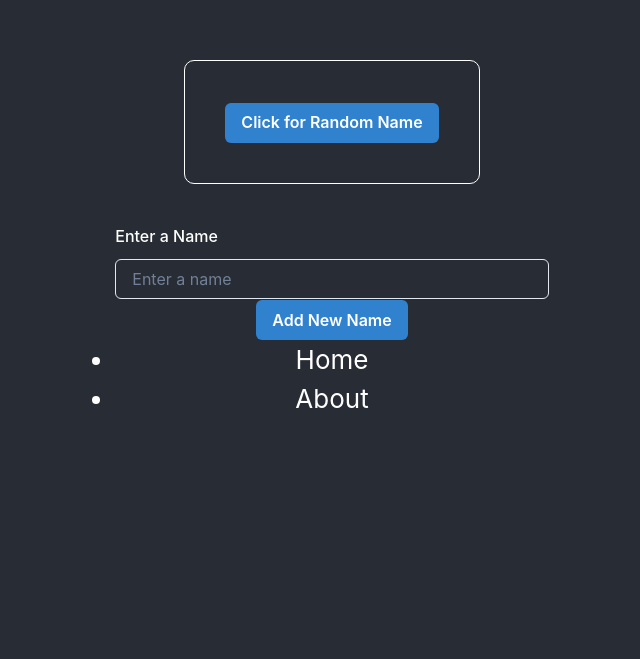
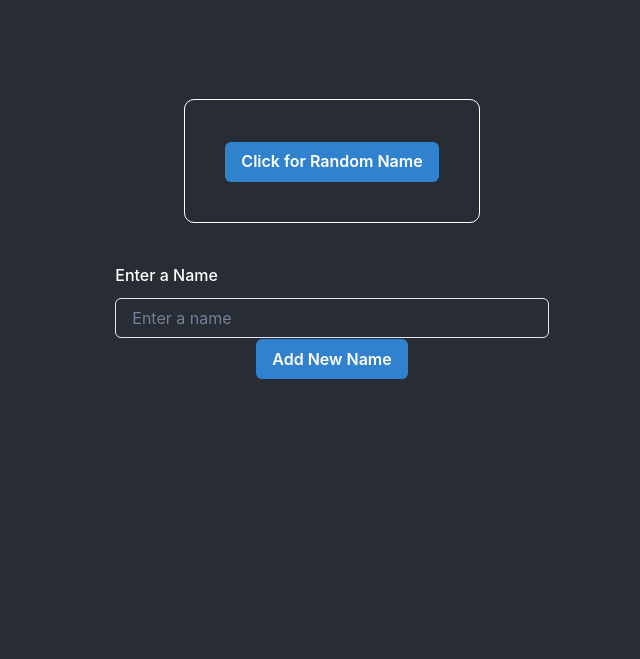
Before and after one commit to CharleeBrown/EntryApp, a React (Create React App) app: page / in a window 1280 px wide. Shown: the part 141-800 px from the top of the page, without its empty margins (308-948 px from the left). Built offline with nearby package versions, Linux system fonts and the light colour scheme.

Commit message:
Removed menu

```diff
--- a/src/App.js
+++ b/src/App.js
@@ -21,7 +21,6 @@ function App() {
           </Box>
         <Box p='10'>
         <AddName></AddName>
-        <Menu></Menu>
         </Box>
       </header>
     </div>
```
